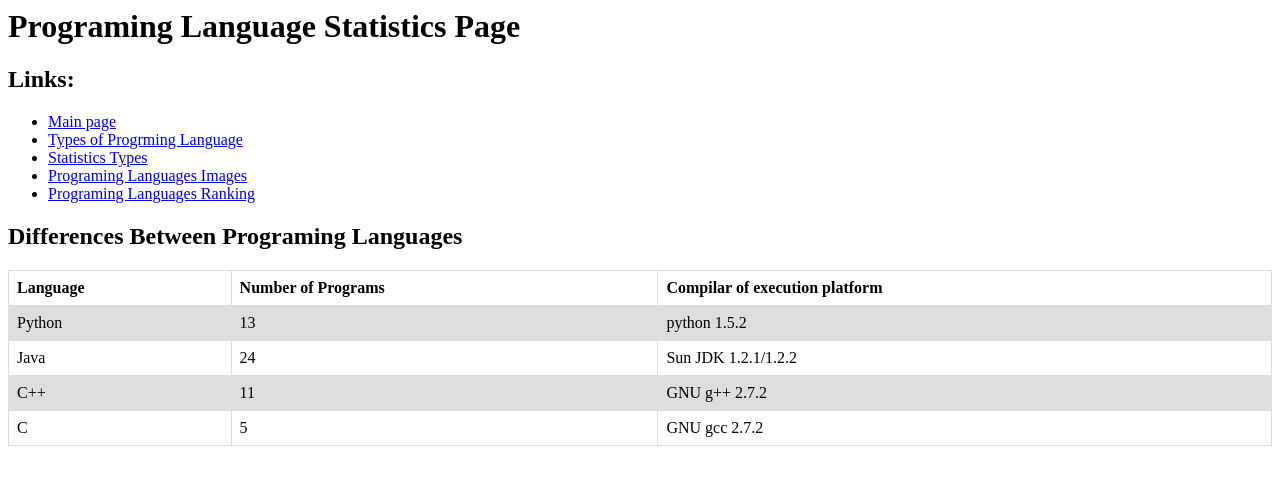
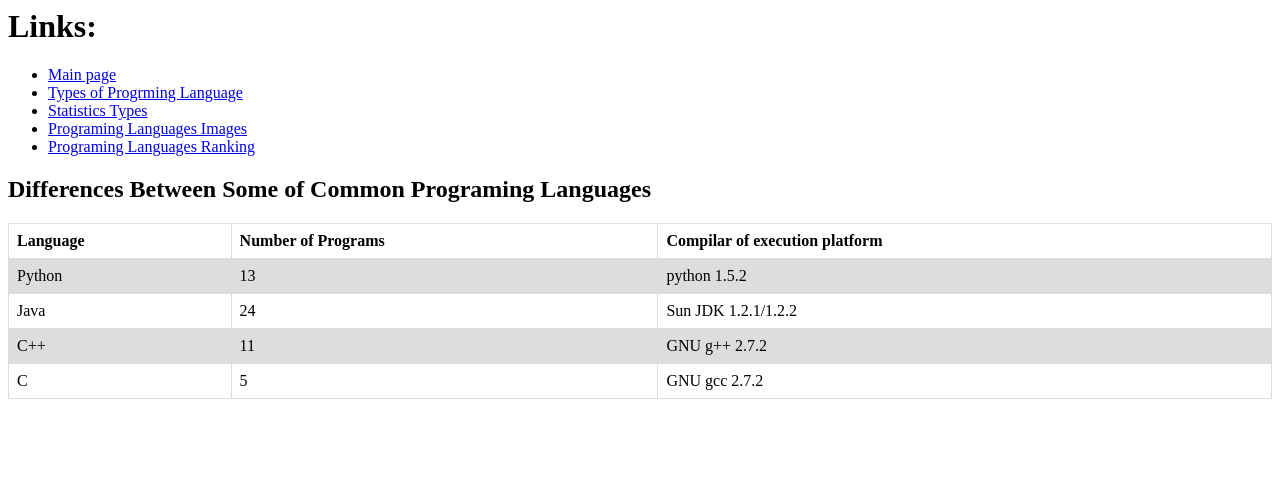
Before and after one commit to Ganna-Ashraf/html-project, a plain HTML site: page statistics.html in a window 1280 px wide. Drawn offline with Linux system fonts and the light colour scheme.

Commit message:
Update statistics.html

```diff
--- a/statistics.html
+++ b/statistics.html
@@ -1,8 +1,6 @@
 <html>
 <body>
-<h1>Programing Language Statistics Page</h1>
-
-<h2>Links:</h2>
+<h1>Links:</h1>
 <ul>
   <li><a href="mainpage.html">Main page</a></li>
   <li><a href="types.html">Types of Progrming Language</a></li>
@@ -28,7 +26,7 @@ tr:nth-child(even) {
 }
 </style>
 
-<h2>Differences Between Programing Languages </h2>
+<h2>Differences Between Some of Common Programing Languages </h2>
 
 <table style="width:100%">
   <tr>
```
